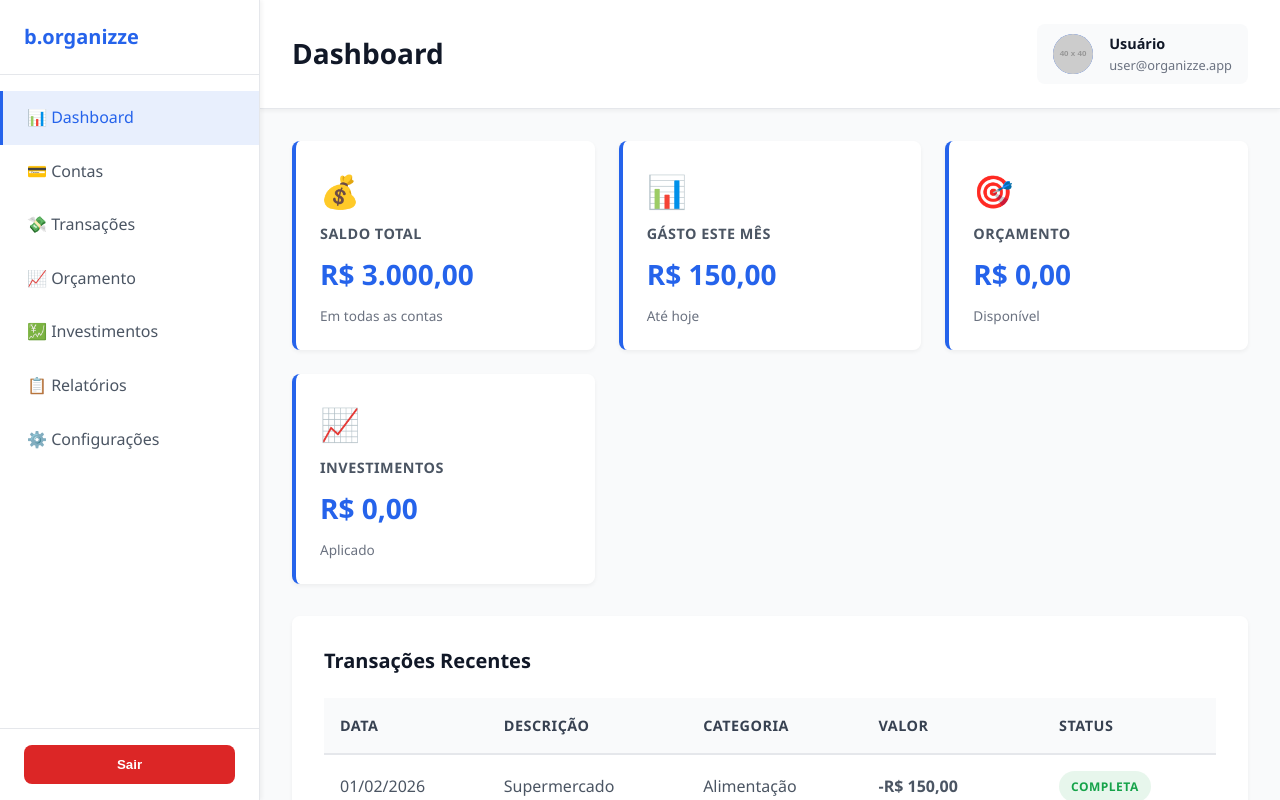
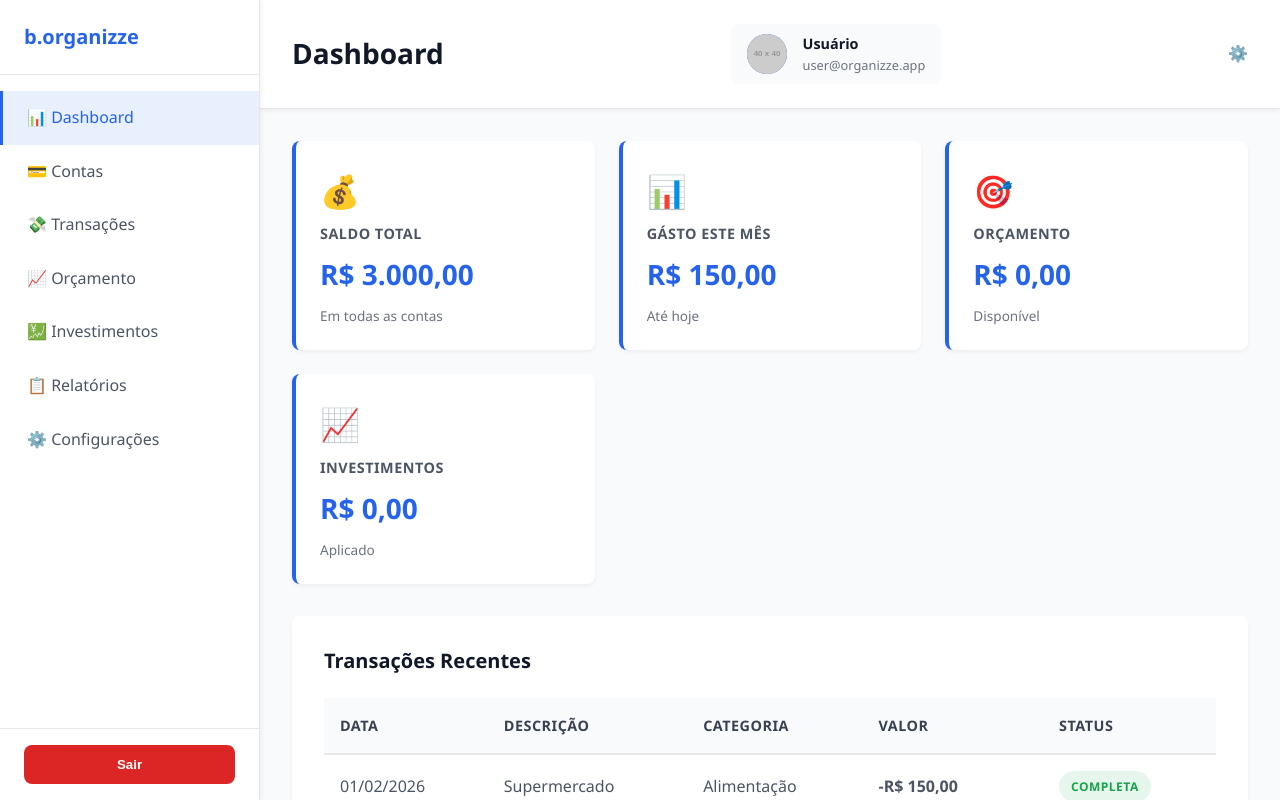
Before and after one commit to joserubensext-oss/b.organizze, a plain HTML site: page public/dashboard.html in a window 1280 px wide. Drawn offline with Linux system fonts and the light colour scheme; placeholder pictures from the web are drawn by us.

Commit message:
feat: add settings button to dashboard top bar

```diff
--- a/public/dashboard.html
+++ b/public/dashboard.html
@@ -48,6 +48,7 @@
                         </div>
                     </div>
                 </div>
+                    <a href="./settings.html" class="settings-btn" title="Configurações">⚙️</a>
             </div>
 
             <!-- Dashboard Content -->
```
